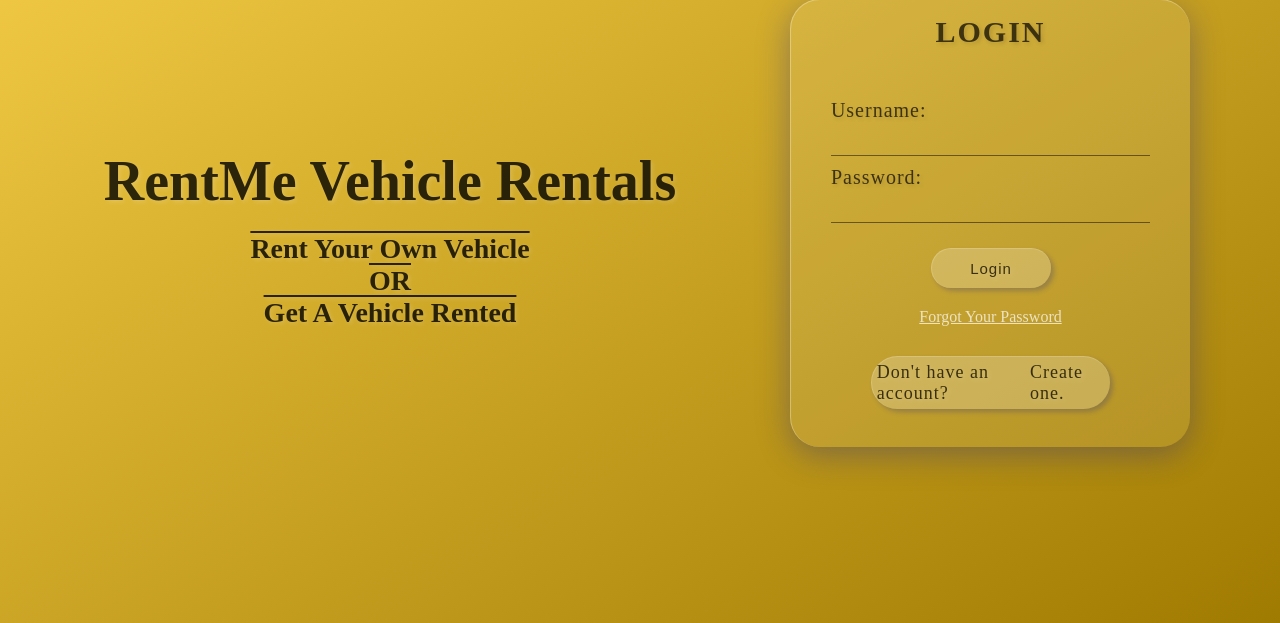
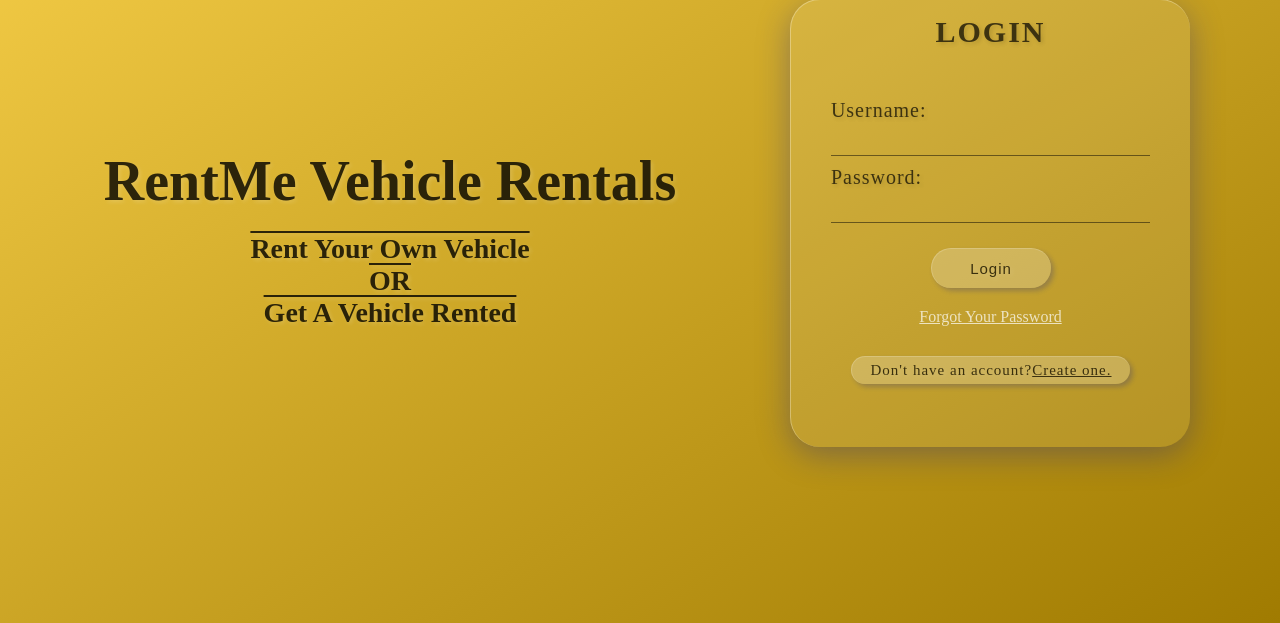
Before and after one commit to ammaarnizam/CarRentalSystem, a PHP site: page /login.html in a window 1280 px wide. Shown: the part 177-800 px from the top of the page. Run offline with PHP 8.4, Linux system fonts and the light colour scheme.

Commit message:
login page styles

```diff
--- a/css/loginStyle.css
+++ b/css/loginStyle.css
@@ -228,7 +228,6 @@ label {
 
 .forgot-password:hover {
   color: white;
-  opacity: 0.9;
 }
 
 /* .cont-google img {
@@ -248,10 +247,10 @@ label {
 
 .continue-google {
   display: flex;
-  width: 60%;
+  width: 70%;
   margin: 30px auto;
   padding: 5px 5px;
-  font-size: 18px;
+  font-size: 15px;
   letter-spacing: 1px;
   opacity: 0.7;
   background: rgba(255, 255, 255, 0.3);
@@ -266,6 +265,10 @@ label {
   transition: all 0.5s ease;
 }
 
+.continue-google span {
+  text-decoration: underline;
+}
+
 .continue-google:hover {
   background: rgba(255, 255, 255, 0.9);
 }
```
